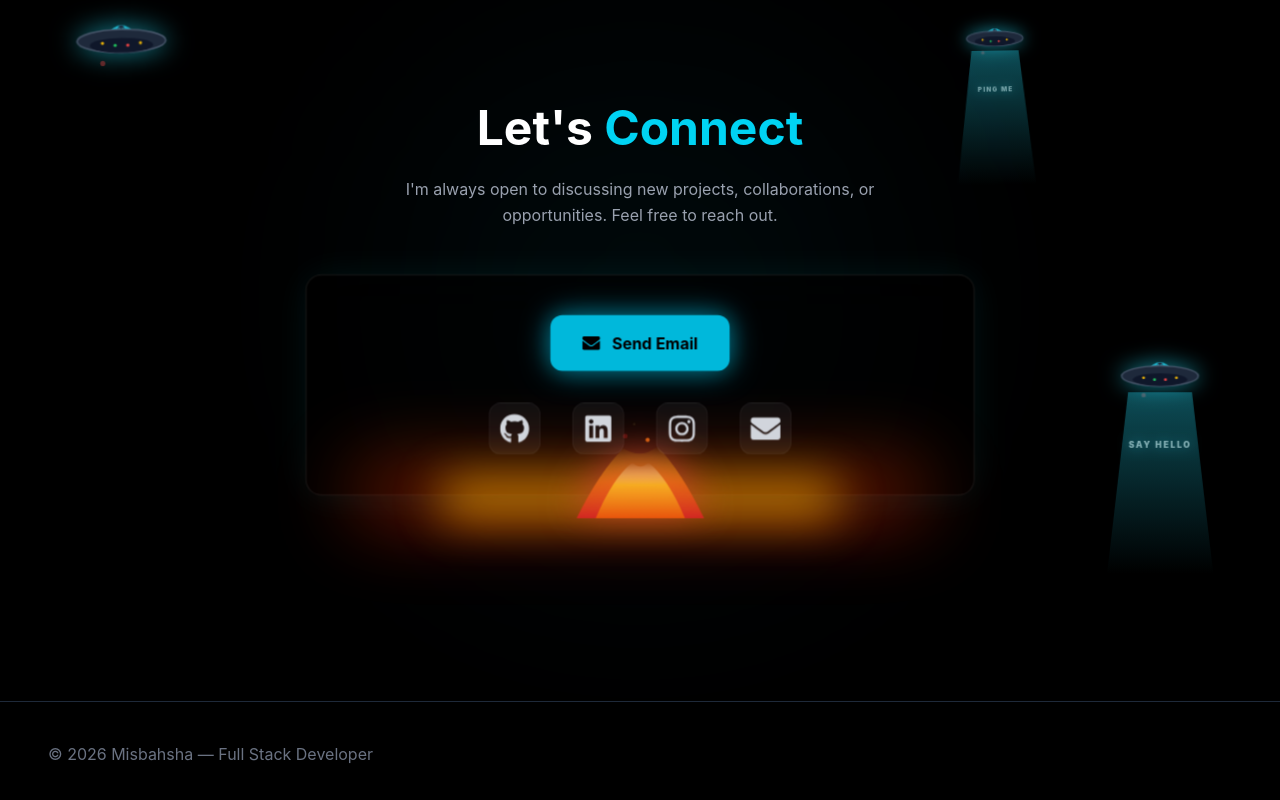
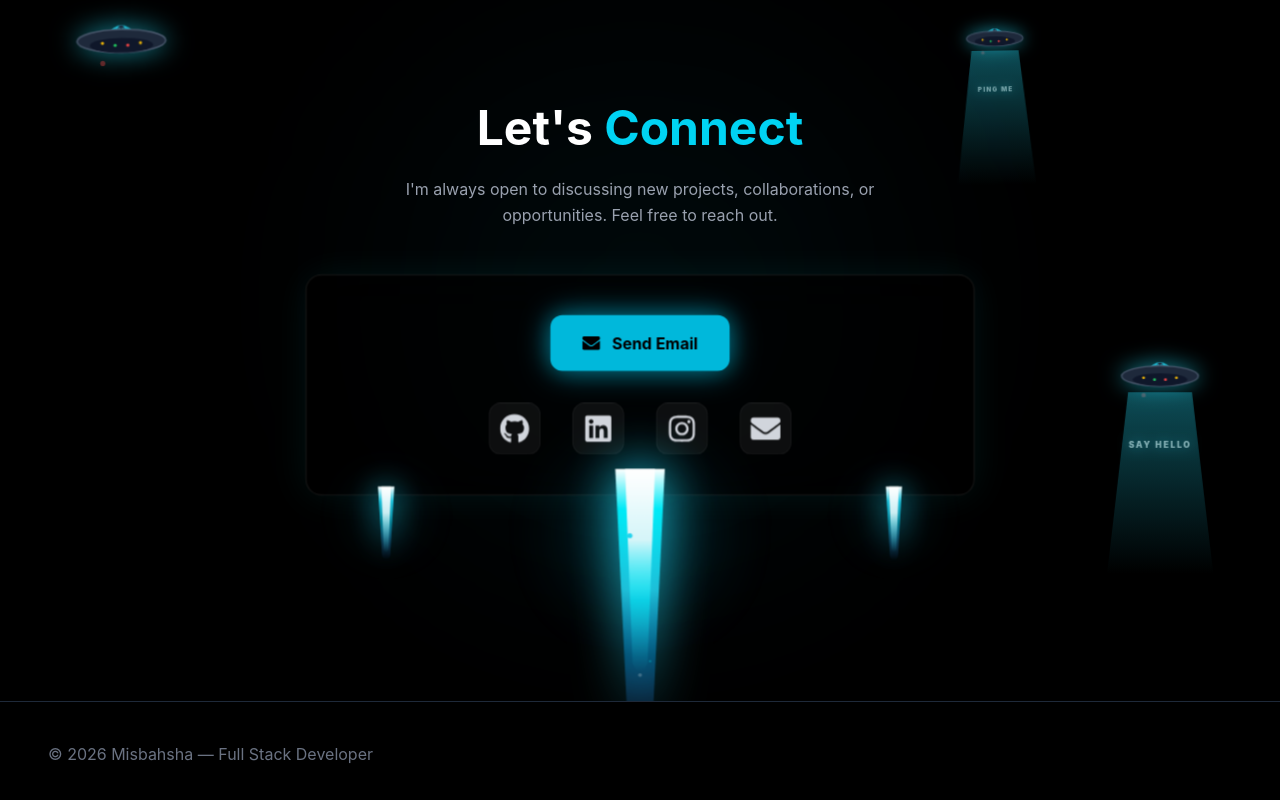
Before and after one commit to shamisbah61-lgtm/portfolio, a React (Vite) app: page / in a window 1280 px wide. Shown: the part 2739-3539 px from the top of the page. Built offline with nearby package versions, Linux system fonts and the light colour scheme.

Commit message:
feat: replace orange flames with blue nitro rocket thruster flames (left, right, and long center)

```diff
--- a/src/components/Contact.jsx
+++ b/src/components/Contact.jsx
@@ -187,127 +187,226 @@ function Contact() {
             ))}
           </div>
 
-          {/* Glowing Cyberpunk Fire/Flame Effect */}
-          <div className="absolute bottom-0 left-1/2 -translate-x-1/2 translate-y-[25%] w-[85%] h-24 pointer-events-none select-none z-[-1] overflow-visible">
-            {/* Outer Deep Red/Orange Glow */}
-            <div className="absolute bottom-0 left-1/2 -translate-x-1/2 w-[100%] h-16 bg-gradient-to-t from-red-600 via-orange-600 to-transparent blur-2xl opacity-60 animate-pulse" />
+          {/* Glowing Cyberpunk Nitro Thruster Blue Flames (Left, Right, and Long Center) */}
+          <div className="absolute bottom-0 inset-x-0 h-0 pointer-events-none z-[-1] overflow-visible">
 
-            {/* Inner Vibrant Yellow Glow */}
-            <div className="absolute bottom-0 left-1/2 -translate-x-1/2 w-[70%] h-12 bg-gradient-to-t from-orange-500 via-yellow-400 to-transparent blur-xl opacity-80" />
+            {/* 1. LEFT SMALL THRUSTER */}
+            <div
+              style={{ transform: "translateZ(-10px)" }}
+              className="absolute bottom-0 left-[12%] -translate-x-1/2 translate-y-[90%] w-12 h-20 overflow-visible"
+            >
+              {/* Glow */}
+              <div className="absolute top-0 left-1/2 -translate-x-1/2 w-14 h-14 bg-cyan-500/25 rounded-full blur-xl opacity-60" />
 
-            {/* SVG Flame Vectors that warp and flicker */}
-            <div className="absolute bottom-0 left-0 right-0 h-full flex justify-center items-end overflow-visible">
-              <svg viewBox="0 0 100 50" className="w-[180px] md:w-[260px] h-20 drop-shadow-[0_-8px_20px_rgba(239,68,68,0.7)] overflow-visible">
+              <svg viewBox="0 0 40 100" className="w-full h-full overflow-visible drop-shadow-[0_0_15px_rgba(34,211,238,0.7)]">
                 <defs>
-                  {/* Fire gradients */}
-                  <linearGradient id="outerFire" x1="0%" y1="100%" x2="0%" y2="0%">
-                    <stop offset="0%" stopColor="#dc2626" stopOpacity="0.9" />
-                    <stop offset="50%" stopColor="#f97316" stopOpacity="0.7" />
-                    <stop offset="100%" stopColor="#facc15" stopOpacity="0" />
+                  <linearGradient id="nitroGlowLeft" x1="0%" y1="0%" x2="0%" y2="100%">
+                    <stop offset="0%" stopColor="#ffffff" stopOpacity="1" />
+                    <stop offset="20%" stopColor="#22d3ee" stopOpacity="0.9" />
+                    <stop offset="50%" stopColor="#06b6d4" stopOpacity="0.6" />
+                    <stop offset="100%" stopColor="#3b82f6" stopOpacity="0" />
                   </linearGradient>
-
-                  <linearGradient id="innerFire" x1="0%" y1="100%" x2="0%" y2="0%">
-                    <stop offset="0%" stopColor="#ea580c" stopOpacity="0.95" />
-                    <stop offset="60%" stopColor="#fbbf24" stopOpacity="0.8" />
-                    <stop offset="100%" stopColor="#ffffff" stopOpacity="0" />
+                  <linearGradient id="nitroCoreLeft" x1="0%" y1="0%" x2="0%" y2="100%">
+                    <stop offset="0%" stopColor="#ffffff" stopOpacity="1" />
+                    <stop offset="40%" stopColor="#e0f7fa" stopOpacity="0.9" />
+                    <stop offset="100%" stopColor="#22d3ee" stopOpacity="0" />
                   </linearGradient>
                 </defs>
-
-                {/* Layer 1: Outer Red Flame */}
                 <motion.path
-                  d="M 10 50 Q 25 20 40 5 Q 50 12 60 5 Q 75 20 90 50 Z"
-                  fill="url(#outerFire)"
+                  d="M 10 0 H 30 L 25 90 Q 20 100 15 90 Z"
+                  fill="url(#nitroGlowLeft)"
                   animate={{
-                    d: [
-                      "M 10 50 Q 25 20 40 5 Q 50 12 60 5 Q 75 20 90 50 Z",
-                      "M 10 50 Q 22 24 38 8 Q 52 16 62 4 Q 78 22 90 50 Z",
-                      "M 10 50 Q 28 18 42 3 Q 48 8 58 6 Q 72 18 90 50 Z",
-                      "M 10 50 Q 25 20 40 5 Q 50 12 60 5 Q 75 20 90 50 Z"
-                    ]
+                    scaleY: [1, 1.15, 0.92, 1.08, 1],
+                    scaleX: [1, 0.95, 1.05, 0.97, 1],
                   }}
                   transition={{
-                    duration: 1.5,
+                    duration: 0.18,
                     repeat: Infinity,
-                    ease: "easeInOut"
+                    ease: "linear"
+                  }}
+                  style={{ originY: 0 }}
+                />
+                <motion.path
+                  d="M 14 0 H 26 L 23 75 Q 20 83 17 75 Z"
+                  fill="url(#nitroCoreLeft)"
+                  animate={{
+                    scaleY: [1, 1.1, 0.95, 1.05, 1],
+                    scaleX: [1, 1.02, 0.98, 1.01, 1],
+                  }}
+                  transition={{
+                    duration: 0.12,
+                    repeat: Infinity,
+                    ease: "linear",
+                    delay: 0.04
+                  }}
+                  style={{ originY: 0 }}
+                />
+              </svg>
+            </div>
+
+            {/* 2. RIGHT SMALL THRUSTER */}
+            <div
+              style={{ transform: "translateZ(-10px)" }}
+              className="absolute bottom-0 right-[12%] translate-x-1/2 translate-y-[90%] w-12 h-20 overflow-visible"
+            >
+              {/* Glow */}
+              <div className="absolute top-0 left-1/2 -translate-x-1/2 w-14 h-14 bg-cyan-500/25 rounded-full blur-xl opacity-60" />
+
+              <svg viewBox="0 0 40 100" className="w-full h-full overflow-visible drop-shadow-[0_0_15px_rgba(34,211,238,0.7)]">
+                <defs>
+                  <linearGradient id="nitroGlowRight" x1="0%" y1="0%" x2="0%" y2="100%">
+                    <stop offset="0%" stopColor="#ffffff" stopOpacity="1" />
+                    <stop offset="20%" stopColor="#22d3ee" stopOpacity="0.9" />
+                    <stop offset="50%" stopColor="#06b6d4" stopOpacity="0.6" />
+                    <stop offset="100%" stopColor="#3b82f6" stopOpacity="0" />
+                  </linearGradient>
+                  <linearGradient id="nitroCoreRight" x1="0%" y1="0%" x2="0%" y2="100%">
+                    <stop offset="0%" stopColor="#ffffff" stopOpacity="1" />
+                    <stop offset="40%" stopColor="#e0f7fa" stopOpacity="0.9" />
+                    <stop offset="100%" stopColor="#22d3ee" stopOpacity="0" />
+                  </linearGradient>
+                </defs>
+                <motion.path
+                  d="M 10 0 H 30 L 25 90 Q 20 100 15 90 Z"
+                  fill="url(#nitroGlowRight)"
+                  animate={{
+                    scaleY: [1, 1.14, 0.93, 1.07, 1],
+                    scaleX: [1, 0.97, 1.03, 0.99, 1],
+                  }}
+                  transition={{
+                    duration: 0.16,
+                    repeat: Infinity,
+                    ease: "linear",
+                    delay: 0.05
+                  }}
+                  style={{ originY: 0 }}
+                />
+                <motion.path
+                  d="M 14 0 H 26 L 23 75 Q 20 83 17 75 Z"
+                  fill="url(#nitroCoreRight)"
+                  animate={{
+                    scaleY: [1, 1.07, 0.94, 1.06, 1],
+                    scaleX: [1, 1.04, 0.96, 1.02, 1],
+                  }}
+                  transition={{
+                    duration: 0.11,
+                    repeat: Infinity,
+                    ease: "linear",
+                    delay: 0.07
+                  }}
+                  style={{ originY: 0 }}
+                />
+              </svg>
+            </div>
+
+            {/* 3. CENTER LONG THRUSTER (NALLAM LENGTH) */}
+            <div
+              style={{ transform: "translateZ(-15px)" }}
+              className="absolute bottom-0 left-1/2 -translate-x-1/2 translate-y-[90%] w-24 h-48 md:w-32 md:h-64 overflow-visible"
+            >
+              {/* Large Glow */}
+              <div className="absolute top-0 left-1/2 -translate-x-1/2 w-32 h-32 bg-cyan-500/30 rounded-full blur-2xl opacity-80" />
+
+              <svg viewBox="0 0 40 100" className="w-full h-full overflow-visible drop-shadow-[0_0_25px_rgba(34,211,238,0.85)]">
+                <defs>
+                  <linearGradient id="nitroGlowCenter" x1="0%" y1="0%" x2="0%" y2="100%">
+                    <stop offset="0%" stopColor="#ffffff" stopOpacity="1" />
+                    <stop offset="15%" stopColor="#00f2fe" stopOpacity="0.95" />
+                    <stop offset="45%" stopColor="#22d3ee" stopOpacity="0.85" />
+                    <stop offset="70%" stopColor="#0284c7" stopOpacity="0.5" />
+                    <stop offset="100%" stopColor="#3b82f6" stopOpacity="0" />
+                  </linearGradient>
+                  <linearGradient id="nitroCoreCenter" x1="0%" y1="0%" x2="0%" y2="100%">
+                    <stop offset="0%" stopColor="#ffffff" stopOpacity="1" />
+                    <stop offset="35%" stopColor="#e0f7fa" stopOpacity="0.95" />
+                    <stop offset="65%" stopColor="#00f2fe" stopOpacity="0.5" />
+                    <stop offset="100%" stopColor="#22d3ee" stopOpacity="0" />
+                  </linearGradient>
+                </defs>
+                <motion.path
+                  d="M 10 0 H 30 L 25 92 Q 20 100 15 92 Z"
+                  fill="url(#nitroGlowCenter)"
+                  animate={{
+                    scaleY: [1, 1.12, 0.94, 1.06, 1],
+                    scaleX: [1, 0.96, 1.04, 0.98, 1],
+                  }}
+                  transition={{
+                    duration: 0.14,
+                    repeat: Infinity,
+                    ease: "linear"
+                  }}
+                  style={{ originY: 0 }}
+                />
+                <motion.path
+                  d="M 14 0 H 26 L 23 78 Q 20 85 17 78 Z"
+                  fill="url(#nitroCoreCenter)"
+                  animate={{
+                    scaleY: [1, 1.08, 0.96, 1.04, 1],
+                    scaleX: [1, 1.03, 0.97, 1.01, 1],
+                  }}
+                  transition={{
+                    duration: 0.09,
+                    repeat: Infinity,
+                    ease: "linear",
+                    delay: 0.03
+                  }}
+                  style={{ originY: 0 }}
+                />
+
+                {/* Shooting Sparks */}
+                <motion.circle
+                  cx="20"
+                  cy="15"
+                  r="1.6"
+                  fill="#ffffff"
+                  animate={{
+                    y: [0, 85],
+                    opacity: [1, 0],
+                    scale: [1, 0.3]
+                  }}
+                  transition={{
+                    duration: 0.7,
+                    repeat: Infinity,
+                    ease: "easeIn"
                   }}
                 />
-
-                {/* Layer 2: Inner Flame Core */}
-                <motion.path
-                  d="M 22 50 Q 32 25 45 15 Q 50 20 55 15 Q 68 25 78 50 Z"
-                  fill="url(#innerFire)"
+                <motion.circle
+                  cx="16"
+                  cy="25"
+                  r="1"
+                  fill="#22d3ee"
                   animate={{
-                    d: [
-                      "M 22 50 Q 32 25 45 15 Q 50 20 55 15 Q 68 25 78 50 Z",
-                      "M 22 50 Q 35 22 43 18 Q 48 16 57 12 Q 65 28 78 50 Z",
-                      "M 22 50 Q 30 28 47 12 Q 52 24 53 18 Q 70 22 78 50 Z",
-                      "M 22 50 Q 32 25 45 15 Q 50 20 55 15 Q 68 25 78 50 Z"
-                    ]
+                    y: [0, 70],
+                    opacity: [1, 0],
+                    scale: [1, 0.2]
                   }}
                   transition={{
-                    duration: 1.1,
+                    duration: 0.5,
                     repeat: Infinity,
-                    ease: "easeInOut",
+                    ease: "easeIn",
                     delay: 0.15
                   }}
                 />
-
-                {/* Spark Particles */}
                 <motion.circle
-                  cx="45"
-                  cy="25"
-                  r="1.8"
-                  fill="#fef08a"
+                  cx="24"
+                  cy="20"
+                  r="1.2"
+                  fill="#00f2fe"
                   animate={{
-                    y: [0, -35],
-                    x: [0, -6, 6, 0],
-                    opacity: [1, 0.9, 0],
-                    scale: [1, 1.2, 0.4]
+                    y: [0, 75],
+                    opacity: [1, 0],
+                    scale: [1, 0.2]
                   }}
                   transition={{
-                    duration: 1.6,
+                    duration: 0.6,
                     repeat: Infinity,
-                    ease: "easeOut"
-                  }}
-                />
-                <motion.circle
-                  cx="55"
-                  cy="20"
-                  r="1.2"
-                  fill="#f97316"
-                  animate={{
-                    y: [0, -30],
-                    x: [0, 4, -4, 0],
-                    opacity: [1, 0.8, 0],
-                    scale: [1, 1.1, 0.3]
-                  }}
-                  transition={{
-                    duration: 1.3,
-                    repeat: Infinity,
-                    ease: "easeOut",
-                    delay: 0.4
-                  }}
-                />
-                <motion.circle
-                  cx="38"
-                  cy="35"
-                  r="2.2"
-                  fill="#dc2626"
-                  animate={{
-                    y: [0, -42],
-                    x: [0, -3, 3, 0],
-                    opacity: [1, 0.7, 0],
-                    scale: [1, 1.3, 0.2]
-                  }}
-                  transition={{
-                    duration: 2.0,
-                    repeat: Infinity,
-                    ease: "easeOut",
-                    delay: 0.8
+                    ease: "easeIn",
+                    delay: 0.3
                   }}
                 />
               </svg>
             </div>
+
           </div>
         </motion.div>
       </motion.div>
```
